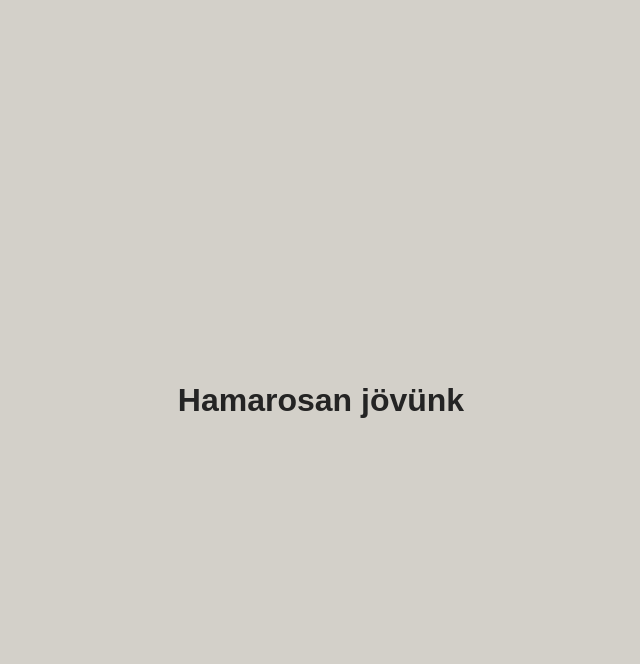
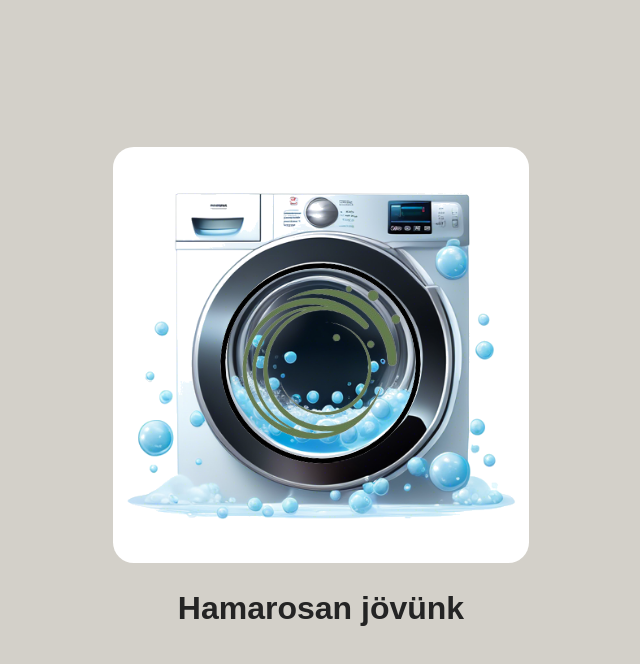
Before and after one commit to PerlaLaundry/laundry, a React (Vite) app: page / in a window 1280 px wide. Shown: the top 664 px of the page, without its empty margins (319-959 px from the left). Built offline with nearby package versions, Linux system fonts and the light colour scheme.

Commit message:
add more content for "Coming soon"

```diff
--- a/index.html
+++ b/index.html
@@ -2,6 +2,7 @@
 <html lang="en">
   <head>
     <meta charset="UTF-8" />
+    <meta name="theme-color" content="#71745f" />
     <meta name="viewport" content="width=device-width, initial-scale=1.0" />
     <link rel="icon" type="image/png" href="/favico.png" />
     <link rel="stylesheet" href="src/index.scss" />
--- a/src/App.jsx
+++ b/src/App.jsx
@@ -1,9 +1,17 @@
+import machine from './assets/machine.png';
+import favico from '../favico.png';
+
+
 const App = () => {
   return (
     <div className="homepage">
+      <div className='logo'>
+        <img className="machine" src={machine} alt="Machine" />
+        <img className="favico rotating" src={favico} alt="Machine" />
+      </div>
       <h1>Hamarosan jövünk</h1>
     </div>
   )
 }
 
-export default App
+export default App;
--- a/src/App.scss
+++ b/src/App.scss
@@ -1,19 +1,60 @@
 @use "styles/variables" as *;
+
+$size: 26rem;
 
 .homepage {
   @include center;
+  flex-direction: column;
   height: 100vh;
   background-color: $light-grey;
   color: $font-color;
 
   .logo {
-    height: 6em;
-    padding: 1.5em;
-    will-change: filter;
-    transition: filter 300ms;
-  }
+    width: $size;
+    height: $size;
+    position: relative;
+    background-color: white;
+    border-radius: 5%;
 
-  .logo:hover {
-    filter: drop-shadow(0 0 2em #646cffaa);
+    @keyframes rotating {
+      from {
+        -ms-transform: rotate(0deg);
+        -moz-transform: rotate(0deg);
+        -webkit-transform: rotate(0deg);
+        -o-transform: rotate(0deg);
+        transform: rotate(0deg);
+      }
+      to {
+        -ms-transform: rotate(360deg);
+        -moz-transform: rotate(360deg);
+        -webkit-transform: rotate(360deg);
+        -o-transform: rotate(360deg);
+        transform: rotate(360deg);
+      }
+    }
+
+    .rotating {
+      -webkit-animation: rotating 2s linear infinite;
+      -moz-animation: rotating 2s linear infinite;
+      -ms-animation: rotating 2s linear infinite;
+      -o-animation: rotating 2s linear infinite;
+      animation: rotating 2s linear infinite;
+    }
+
+    .favico {
+      z-index: 2; // Ensure this is higher than the machine image
+      position: absolute; // Ensure z-index works
+      top: 7rem;
+      left: 6.5rem;
+      width: $size / 2;
+      height: $size / 2;
+    }
+
+    .machine {
+      z-index: 1; // Lower than the favicon image
+      position: absolute; // Ensure z-index works
+      width: $size;
+      height: $size;
+    }
   }
 }
```
